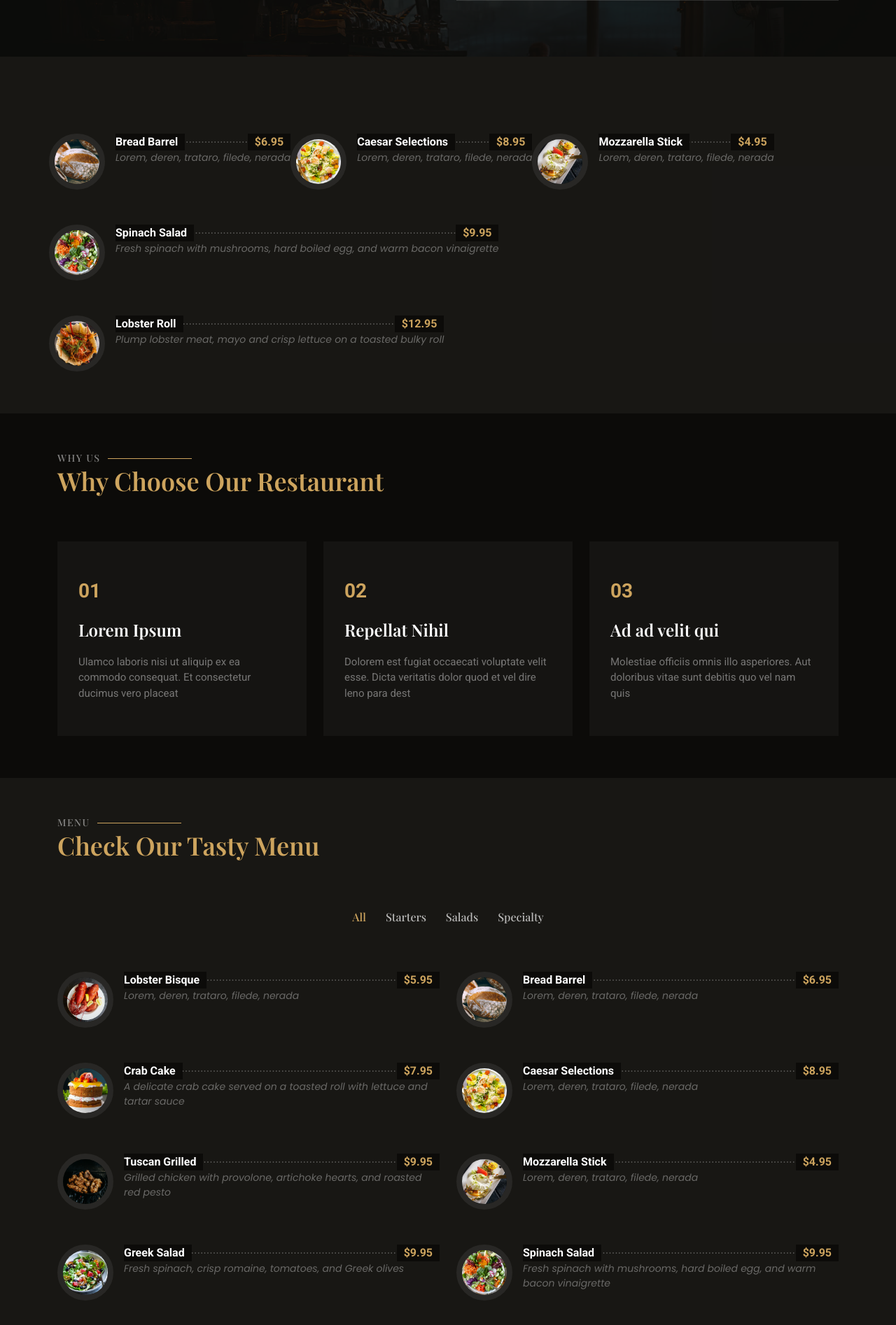
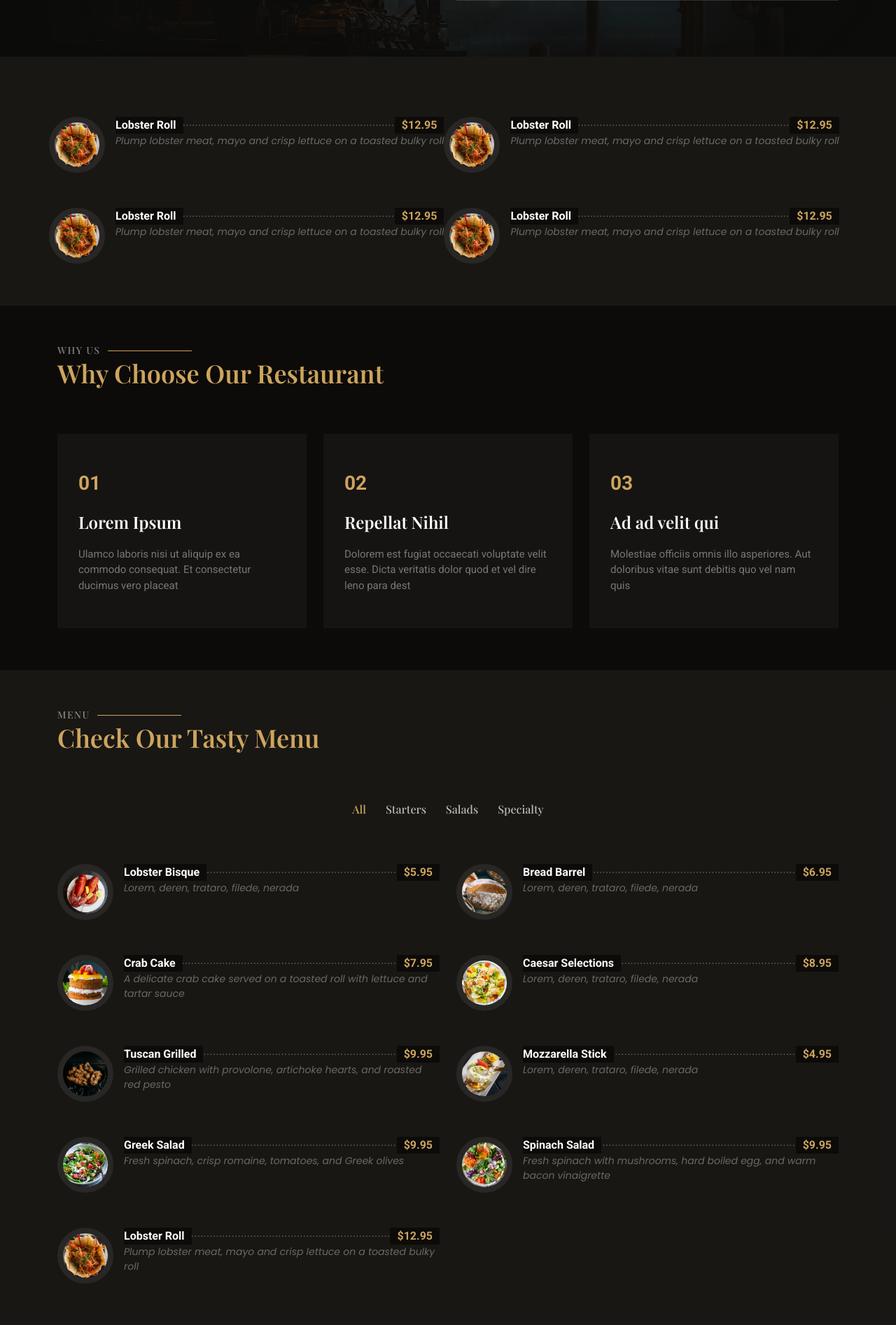
Before and after one commit to mercyogalo/Personal-work, a Django app: page / in a window 1280 px wide. Shown: the part 1288-3182 px from the top of the page at 70% size. Run offline with Django 4.2, Linux system fonts and the light colour scheme; some libraries are stand-ins or nearby versions; some web fonts are replaced.

Commit message:
updated the homepage

```diff
--- a/restaurant/restaurantfeature/templates/index.html
+++ b/restaurant/restaurantfeature/templates/index.html
@@ -98,73 +98,13 @@
   <div class="container isotope-layout" data-default-filter="*" data-layout="masonry" data-sort="original-order">
 
 
-    <div class="row isotope-container" data-aos="fade-up" data-aos-delay="200">
-
-
+    <div class="row isotope-container gy-4" data-aos="fade-up" data-aos-delay="200">
 
 
 
 <div class="col-lg-6">
 
-      <div class=" menu-item isotope-item ">
-        <img src="{% static 'assets/img/menu/bread-barrel.jpg' %}" class="menu-img" alt="">
-        <div class="menu-content">
-          <a href="#">Bread Barrel</a><span>$6.95</span>
-        </div>
-        <div class="menu-ingredients">
-          Lorem, deren, trataro, filede, nerada
-        </div>
-      </div><!-- Menu Item -->
-
-
-
-
-      <div class=" menu-item isotope-item ">
-        <img src="{% static 'assets/img/menu/caesar.jpg' %}" class="menu-img" alt="">
-        <div class="menu-content">
-          <a href="#">Caesar Selections</a><span>$8.95</span>
-        </div>
-        <div class="menu-ingredients">
-          Lorem, deren, trataro, filede, nerada
-        </div>
-      </div><!-- Menu Item -->
-
-
-
-
-
-
-
-      <div class=" menu-item isotope-item filter-starters">
-        <img src="{% static 'assets/img/menu/mozzarella.jpg' %}" class="menu-img" alt="">
-        <div class="menu-content">
-          <a href="#">Mozzarella Stick</a><span>$4.95</span>
-        </div>
-        <div class="menu-ingredients">
-          Lorem, deren, trataro, filede, nerada
-        </div>
-      </div><!-- Menu Item -->
-
-
-
-
-
-
-
-
-      <div class=" menu-item isotope-item filter-salads">
-        <img src="{% static 'assets/img/menu/spinach-salad.jpg' %}" class="menu-img" alt="">
-        <div class="menu-content">
-          <a href="#">Spinach Salad</a><span>$9.95</span>
-        </div>
-        <div class="menu-ingredients">
-          Fresh spinach with mushrooms, hard boiled egg, and warm bacon vinaigrette
-        </div>
-      </div><!-- Menu Item -->
-
-
-
-      <div class=" menu-item isotope-item filter-specialty">
+      <div class="menu-item  isotope-item">
         <img src="{% static 'assets/img/menu/lobster-roll.jpg' %}" class="menu-img" alt="">
         <div class="menu-content">
           <a href="#">Lobster Roll</a><span>$12.95</span>
@@ -175,7 +115,44 @@
       </div><!-- Menu Item -->
 
 
+      <div class="menu-item  isotope-item">
+        <img src="{% static 'assets/img/menu/lobster-roll.jpg' %}" class="menu-img" alt="">
+        <div class="menu-content">
+          <a href="#">Lobster Roll</a><span>$12.95</span>
+        </div>
+        <div class="menu-ingredients">
+          Plump lobster meat, mayo and crisp lettuce on a toasted bulky roll
+        </div>
+      </div><!-- Menu Item -->
+
+
+
+      <div class="menu-item  isotope-item">
+        <img src="{% static 'assets/img/menu/lobster-roll.jpg' %}" class="menu-img" alt="">
+        <div class="menu-content">
+          <a href="#">Lobster Roll</a><span>$12.95</span>
+        </div>
+        <div class="menu-ingredients">
+          Plump lobster meat, mayo and crisp lettuce on a toasted bulky roll
+        </div>
+      </div><!-- Menu Item -->
+
+
+
+      <div class="menu-item  isotope-item">
+        <img src="{% static 'assets/img/menu/lobster-roll.jpg' %}" class="menu-img" alt="">
+        <div class="menu-content">
+          <a href="#">Lobster Roll</a><span>$12.95</span>
+        </div>
+        <div class="menu-ingredients">
+          Plump lobster meat, mayo and crisp lettuce on a toasted bulky roll
+        </div>
+      </div><!-- Menu Item -->
+
+
+
     </div>
+
 
 
 
```
